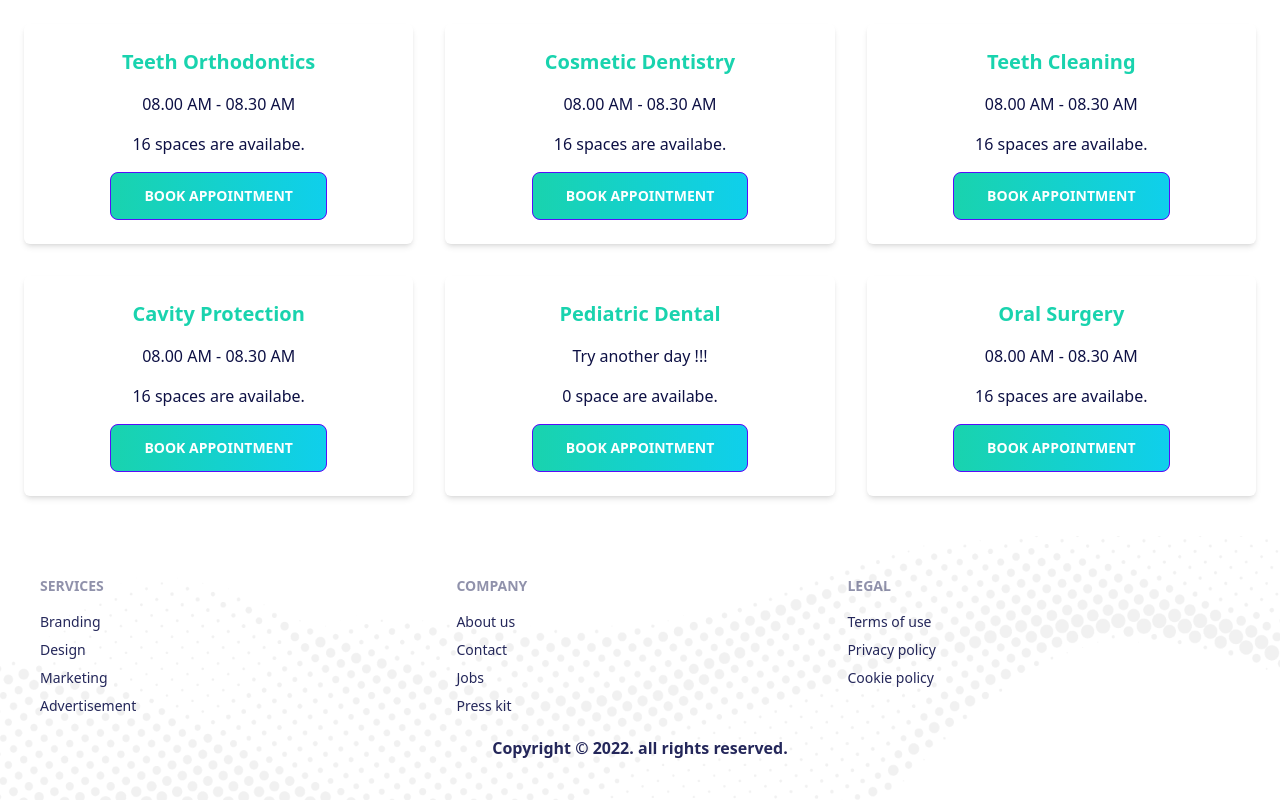
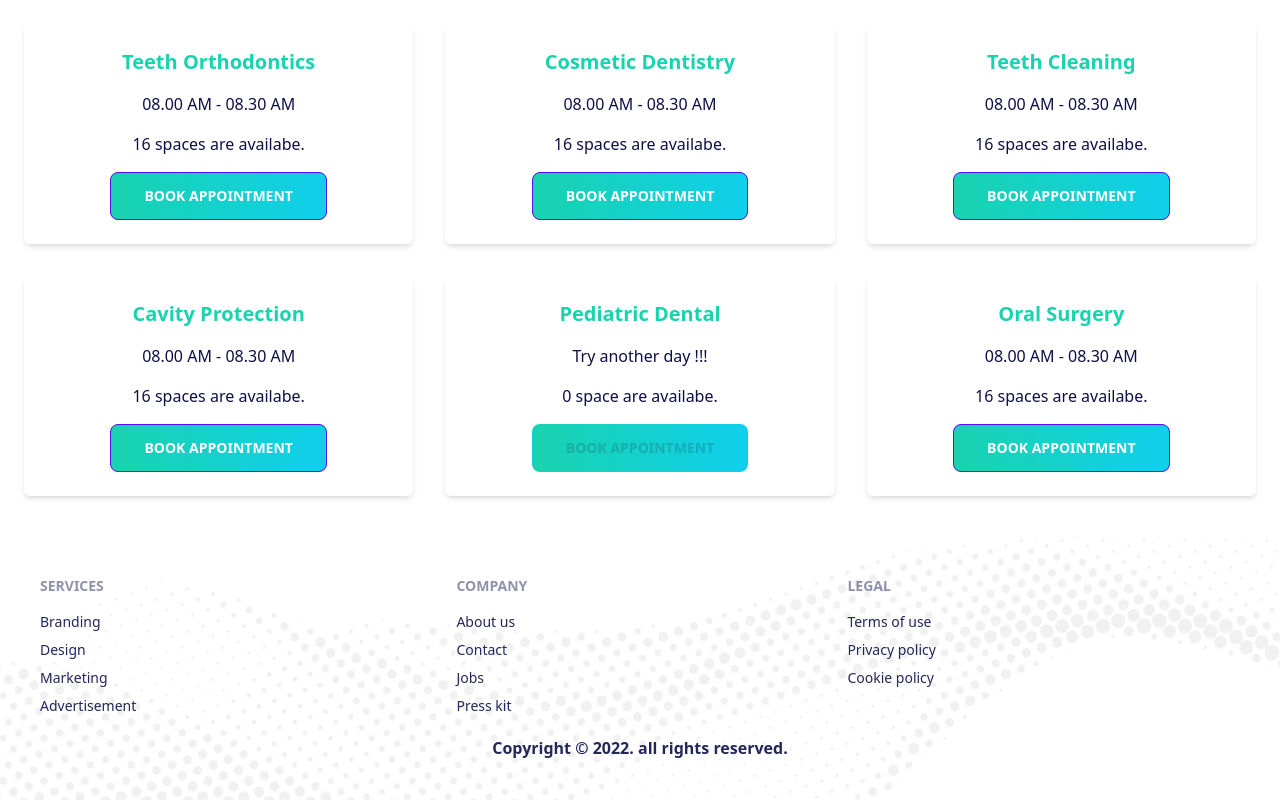
Before and after one commit to JoduMia/doctors-portal, a React (Create React App) app: page /appointment in a window 1280 px wide. Shown: the part 648-1448 px from the top of the page. Built offline with nearby package versions, Linux system fonts and the light colour scheme.

Commit message:
button disabled with no appointment availabel.

```diff
--- a/src/components/sections/ForAppointment/AvailableAppointment.js
+++ b/src/components/sections/ForAppointment/AvailableAppointment.js
@@ -36,8 +36,9 @@ const AvailableAppointment = ({selectedDate, setTreatmentName}) => {
                         <label
                         onClick={() => setTreatmentName(appoint)}
                         htmlFor='booking-appointment'
+                        disabled={slots.length === 0}
 
-                        className=" w-[70%] mx-auto btn btn-primary bg-gradient-to-r from-[#19D3AE] to-[#0FCFEC] hover:bg-gradient-to-l duration-300 uppercase ">
+                        className=" w-[70%] mx-auto btn btn-primary bg-gradient-to-r from-[#19D3AE] to-[#0FCFEC] hover:bg-gradient-to-l duration-300 uppercase disabled:!text-opacity-100">
 
                         Book appointment
                         </label>
```
